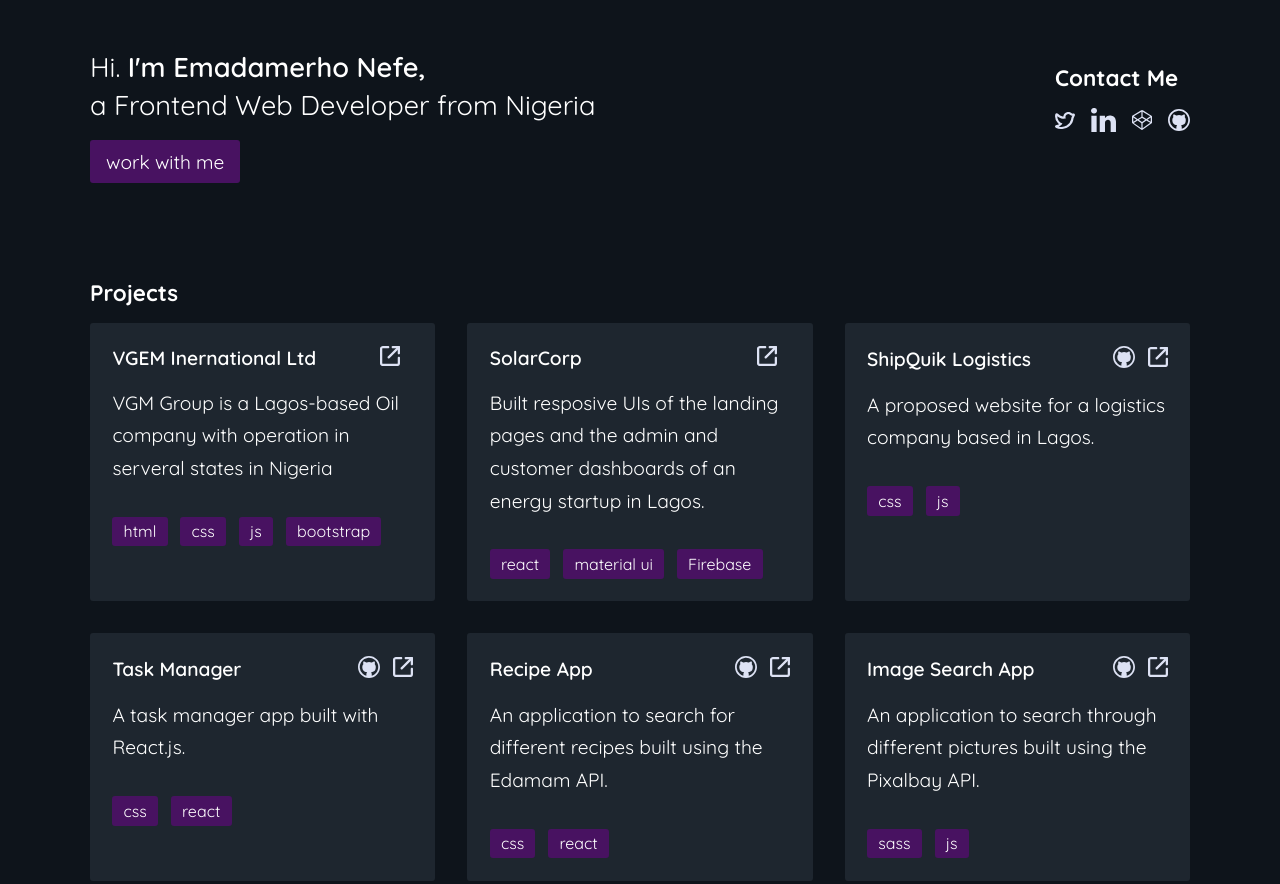
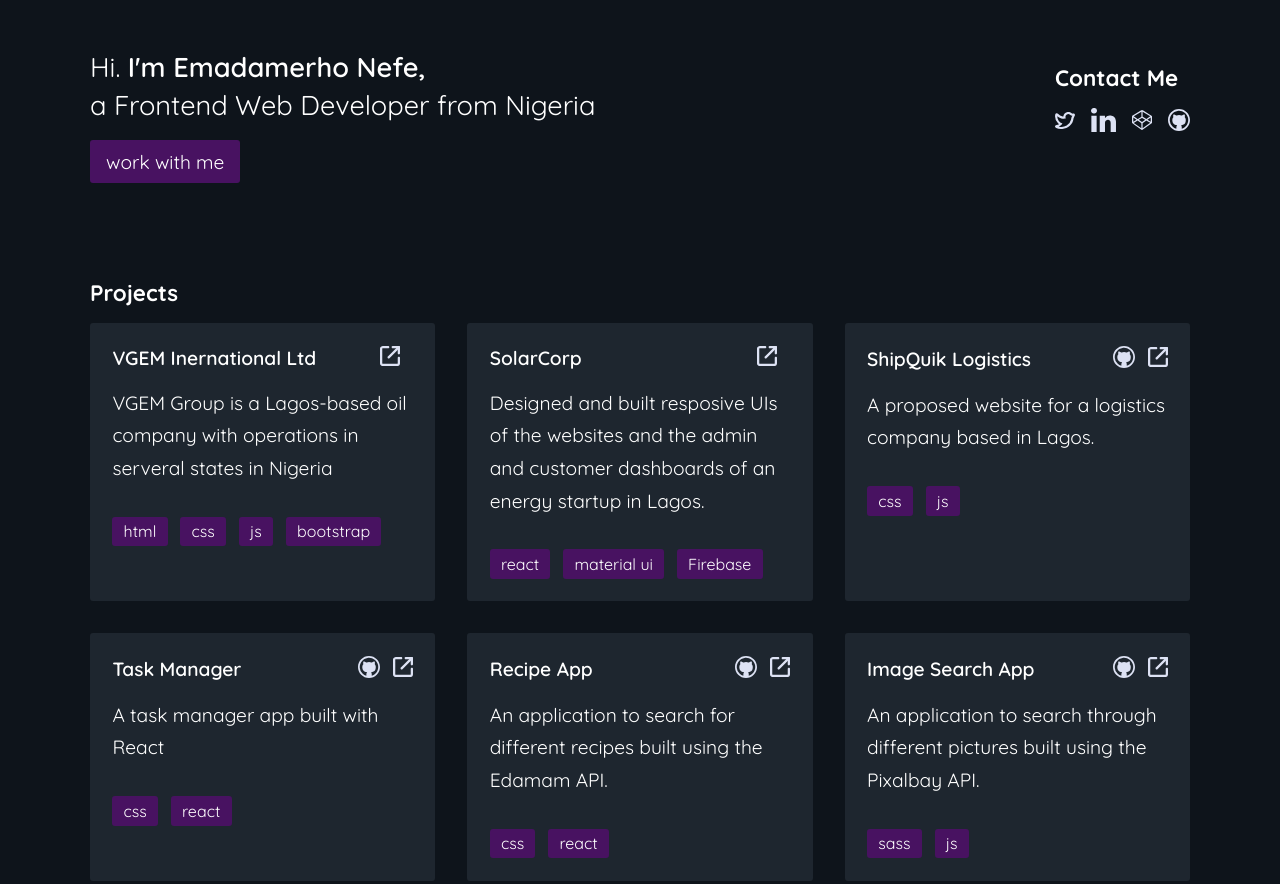
Before and after one commit to nefejames/my-portfolio-v2, a website: page index.html in a window 1280 px wide. Shown: the top 884 px of the page. Drawn offline with Linux system fonts and the light colour scheme.

Commit message:
adjusted projets copy

```diff
--- a/index.html
+++ b/index.html
@@ -80,7 +80,7 @@
               </div>
 
               <p class="project__copy">
-                VGM Group is a Lagos-based Oil company with operation in
+                VGEM Group is a Lagos-based oil company with operations in
                 serveral states in Nigeria
               </p>
               <div class="project__badges">
@@ -113,8 +113,8 @@
               </div>
 
               <p class="project__copy">
-                Built resposive UIs of the landing pages and the admin and
-                customer dashboards of an energy startup in Lagos.
+                Designed and built resposive UIs of the websites and the admin
+                and customer dashboards of an energy startup in Lagos.
               </p>
               <div class="project__badges">
                 <span class="badge">react</span>
@@ -198,9 +198,7 @@
                 </div>
               </div>
 
-              <p class="project__copy">
-                A task manager app built with React.js.
-              </p>
+              <p class="project__copy">A task manager app built with React</p>
               <div class="project__badges">
                 <span class="badge">css</span>
                 <span class="badge">react</span>
```
